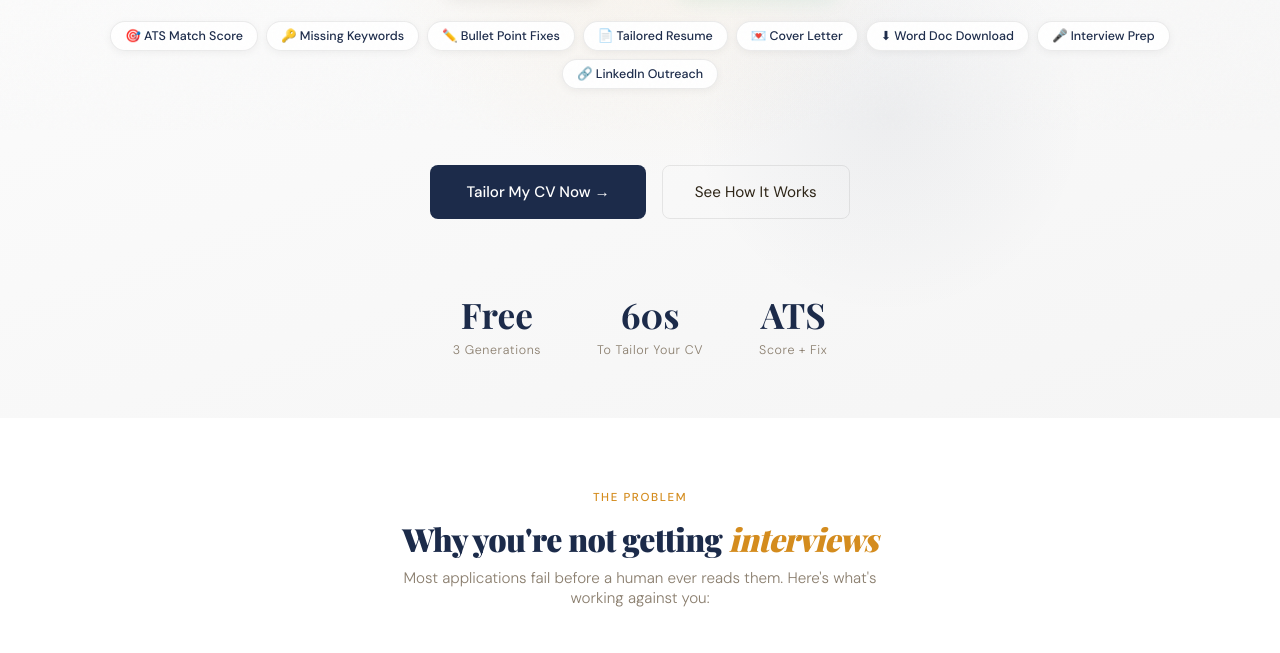
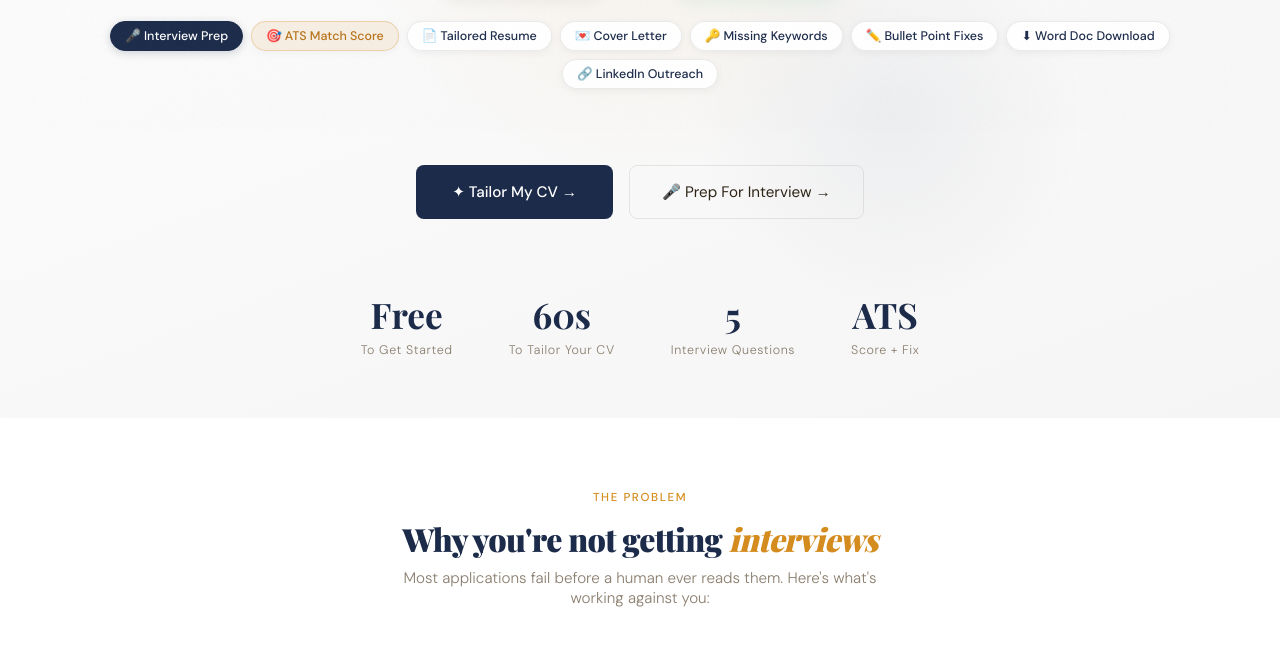
Before and after one commit to navd16/hireedge, a website: page public/index.html in a window 1280 px wide. Shown: the part 670-1323 px from the top of the page. Drawn offline with nearby package versions, Linux system fonts and the light colour scheme.

Commit message:
Add files via upload

```diff
--- a/public/index.html
+++ b/public/index.html
@@ -457,7 +457,7 @@
 <div class="hero" style="text-align:center">
   <div class="hero-glow"></div>
   <div class="hero-glow2"></div>
-  <div class="eyebrow">Powered by AI</div>
+  <div class="eyebrow">✦ CV Tailoring · Interview Prep · LinkedIn Outreach</div>
   <h1>Stop applying. Start <em>getting hired.</em></h1>
   <p class="hero-sub" style="max-width:600px;margin:16px auto 0">HireEdge rewrites your CV for the job, predicts the questions they'll ask, and writes your outreach message. Everything a recruiter wants to see — done for you.</p>
 
@@ -492,23 +492,24 @@
 
   <!-- FEATURE PILLS -->
   <div style="display:flex;flex-wrap:wrap;gap:8px;justify-content:center;margin-bottom:32px;animation:fadeUp 0.7s 0.35s ease both">
-    <span style="background:#fff;border:1px solid var(--border);border-radius:100px;padding:6px 14px;font-size:0.78rem;color:var(--navy);font-weight:500;box-shadow:0 2px 8px rgba(0,0,0,0.05)">🎯 ATS Match Score</span>
+    <span style="background:var(--navy);border:1px solid var(--navy);border-radius:100px;padding:6px 14px;font-size:0.78rem;color:#fff;font-weight:500;box-shadow:0 2px 8px rgba(28,43,74,0.2)">🎤 Interview Prep</span>
+    <span style="background:rgba(212,140,30,0.1);border:1px solid rgba(212,140,30,0.3);border-radius:100px;padding:6px 14px;font-size:0.78rem;color:var(--amber2);font-weight:500;box-shadow:0 2px 8px rgba(0,0,0,0.04)">🎯 ATS Match Score</span>
+    <span style="background:#fff;border:1px solid var(--border);border-radius:100px;padding:6px 14px;font-size:0.78rem;color:var(--navy);font-weight:500;box-shadow:0 2px 8px rgba(0,0,0,0.05)">📄 Tailored Resume</span>
+    <span style="background:#fff;border:1px solid var(--border);border-radius:100px;padding:6px 14px;font-size:0.78rem;color:var(--navy);font-weight:500;box-shadow:0 2px 8px rgba(0,0,0,0.05)">💌 Cover Letter</span>
     <span style="background:#fff;border:1px solid var(--border);border-radius:100px;padding:6px 14px;font-size:0.78rem;color:var(--navy);font-weight:500;box-shadow:0 2px 8px rgba(0,0,0,0.05)">🔑 Missing Keywords</span>
     <span style="background:#fff;border:1px solid var(--border);border-radius:100px;padding:6px 14px;font-size:0.78rem;color:var(--navy);font-weight:500;box-shadow:0 2px 8px rgba(0,0,0,0.05)">✏️ Bullet Point Fixes</span>
-    <span style="background:#fff;border:1px solid var(--border);border-radius:100px;padding:6px 14px;font-size:0.78rem;color:var(--navy);font-weight:500;box-shadow:0 2px 8px rgba(0,0,0,0.05)">📄 Tailored Resume</span>
-    <span style="background:#fff;border:1px solid var(--border);border-radius:100px;padding:6px 14px;font-size:0.78rem;color:var(--navy);font-weight:500;box-shadow:0 2px 8px rgba(0,0,0,0.05)">💌 Cover Letter</span>
     <span style="background:#fff;border:1px solid var(--border);border-radius:100px;padding:6px 14px;font-size:0.78rem;color:var(--navy);font-weight:500;box-shadow:0 2px 8px rgba(0,0,0,0.05)">⬇ Word Doc Download</span>
-    <span style="background:#fff;border:1px solid var(--border);border-radius:100px;padding:6px 14px;font-size:0.78rem;color:var(--navy);font-weight:500;box-shadow:0 2px 8px rgba(0,0,0,0.05)">🎤 Interview Prep</span>
     <span style="background:#fff;border:1px solid var(--border);border-radius:100px;padding:6px 14px;font-size:0.78rem;color:var(--navy);font-weight:500;box-shadow:0 2px 8px rgba(0,0,0,0.05)">🔗 LinkedIn Outreach</span>
   </div>
 
   <div class="hero-cta">
-    <button class="btn-primary" onclick="document.getElementById('job-tailor').scrollIntoView({behavior:'smooth'})">Tailor My CV Now →</button>
-    <button class="btn-outline" onclick="document.getElementById('how-it-works').scrollIntoView({behavior:'smooth'})">See How It Works</button>
+    <button class="btn-primary" onclick="document.getElementById('job-tailor').scrollIntoView({behavior:'smooth'})">✦ Tailor My CV →</button>
+    <button class="btn-outline" onclick="goToTab('interview');document.getElementById('generator').scrollIntoView({behavior:'smooth'})">🎤 Prep For Interview →</button>
   </div>
   <div class="hero-stats">
-    <div class="stat"><div class="stat-num">Free</div><div class="stat-label">3 Generations</div></div>
+    <div class="stat"><div class="stat-num">Free</div><div class="stat-label">To Get Started</div></div>
     <div class="stat"><div class="stat-num">60s</div><div class="stat-label">To Tailor Your CV</div></div>
+    <div class="stat"><div class="stat-num">5</div><div class="stat-label">Interview Questions</div></div>
     <div class="stat"><div class="stat-num">ATS</div><div class="stat-label">Score + Fix</div></div>
   </div>
 </div>
@@ -632,7 +633,7 @@
       </div>
       <div style="background:#fff;border:1.5px solid var(--border);border-radius:16px;padding:28px 24px;text-align:left;box-shadow:0 2px 12px rgba(0,0,0,0.04)">
         <div style="color:var(--amber);font-size:1rem;margin-bottom:12px">★★★★★</div>
-        <div style="font-size:0.9rem;color:var(--text);line-height:1.7;margin-bottom:16px">"Spent hours trying to tailor my CV manually. HireEdge does it in 60 seconds and the quality is honestly better than what I wrote myself."</div>
+        <div style="font-size:0.9rem;color:var(--text);line-height:1.7;margin-bottom:16px">"The interview questions were spot on — two of them came up almost word for word. Walked in feeling prepared for the first time in years."</div>
         <div style="font-size:0.8rem;font-weight:600;color:var(--navy)">James K.</div>
         <div style="font-size:0.75rem;color:var(--muted)">Product Manager, New York</div>
       </div>
```
